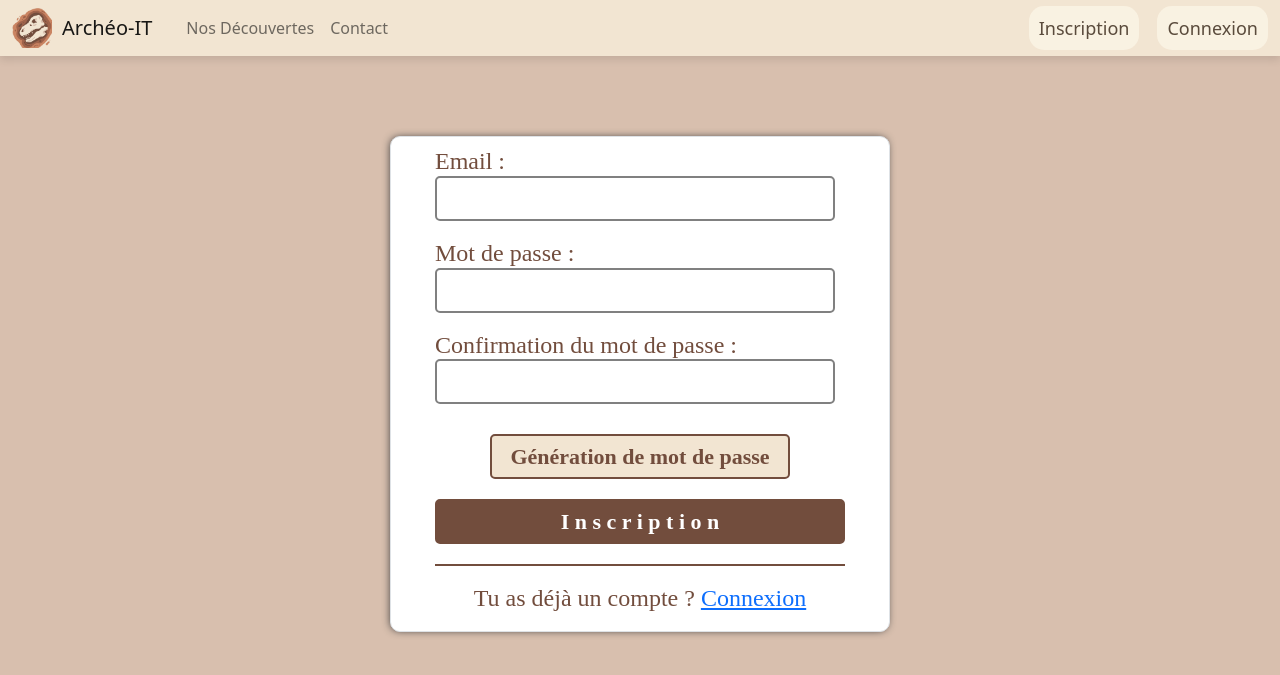
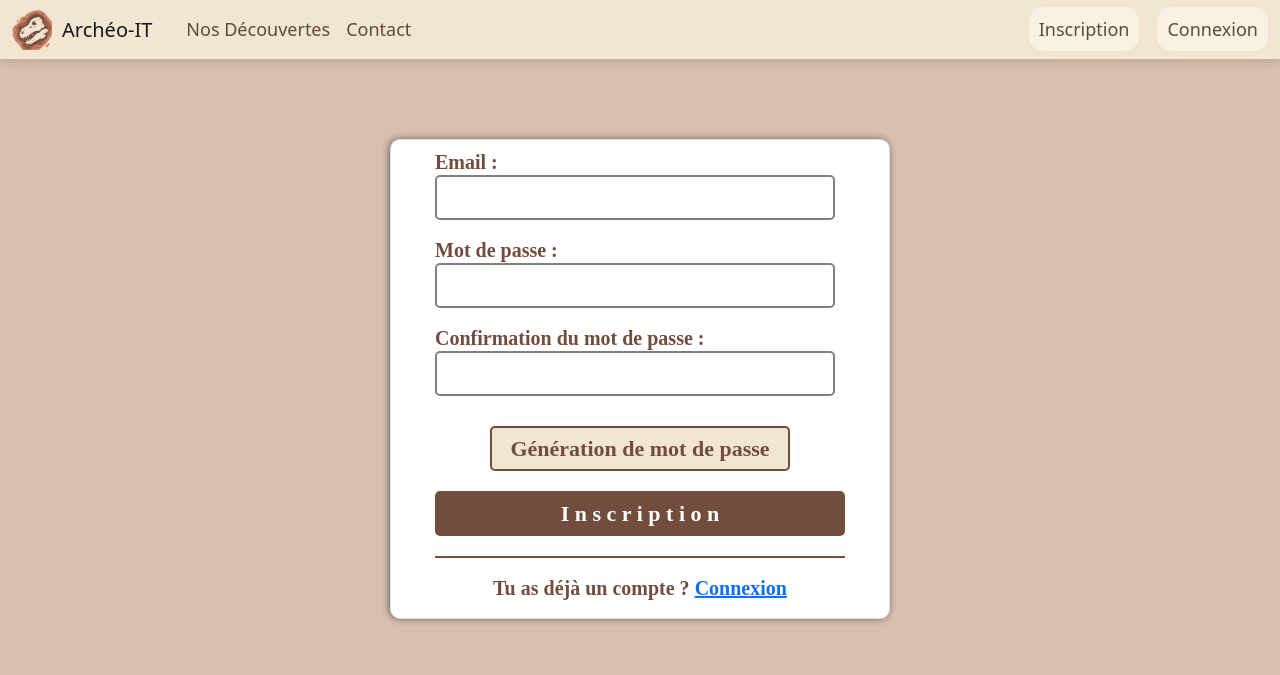
Before and after one commit to Kilian321/projet, a PHP site: page /registration.php in a window 1280 px wide. Shown: the top 675 px of the page. Run offline with PHP 8.4, Linux system fonts and the light colour scheme; style sheets or scripts are compiled from the project's sources.

Commit message:
maj boostrap

```diff
--- a/PHP/registration.php
+++ b/PHP/registration.php
@@ -68,9 +68,6 @@ if ($mot_de_passe_2 === $confirmation){
     <title>Inscription</title>
     <!--Style-->
     <link rel="stylesheet" href="../CSS/style-user-accounts/style.scss">
-    <!--Boostrap-->
-    <link href="https://cdn.jsdelivr.net/npm/bootstrap@5.2.3/dist/css/bootstrap.min.css" rel="stylesheet" integrity="sha384-rbsA2VBKQhggwzxH7pPCaAqO46MgnOM80zW1RWuH61DGLwZJEdK2Kadq2F9CUG65" crossorigin="anonymous">
-
 </head>
 <body class="bg_body default_body">
 
@@ -141,7 +138,6 @@ if ($mot_de_passe_2 === $confirmation){
 
             <div class="modal-footer">
                 <button type="button" class="btn btn-secondary" data-bs-dismiss="modal">Close</button>
-                <button type="button" class="btn btn-primary passwordSettingsBtn">Save changes</button>
             </div>
         </div>
     </div>
```
